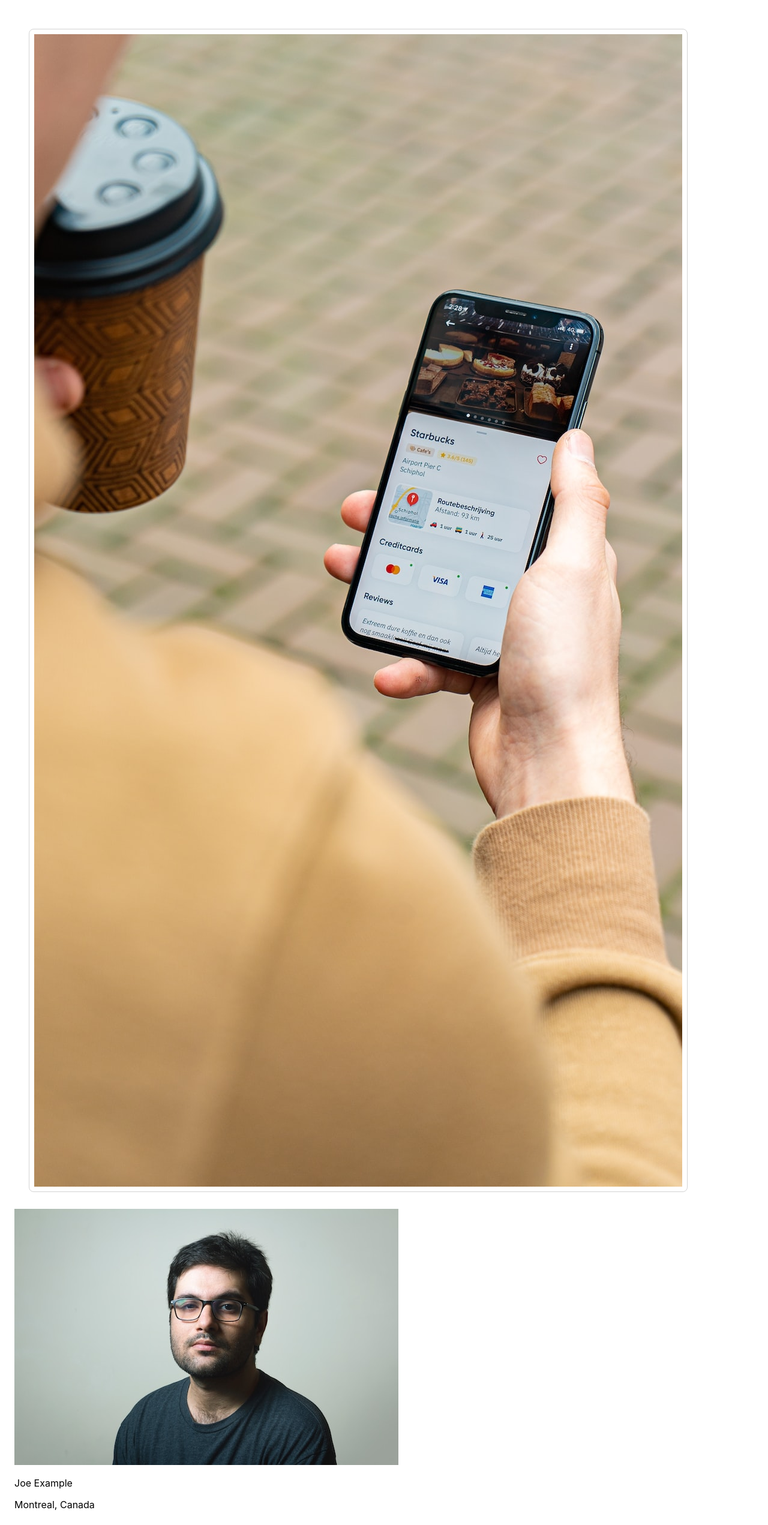
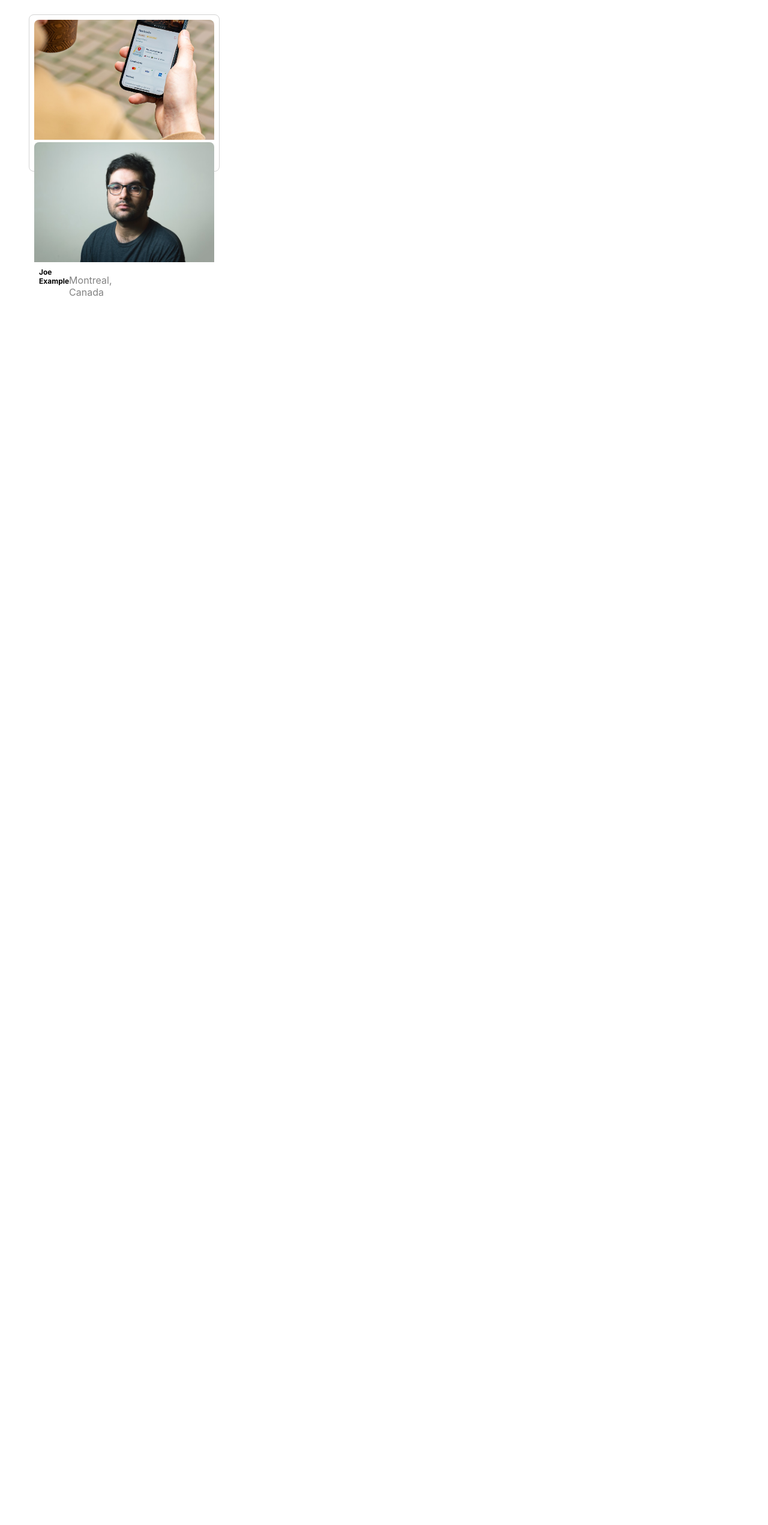
Before and after one commit to gitairman/photolabs, a React (Create React App) app in the folder frontend/: page / in a window 1280 px wide. Shown: the whole page at 60% size. After the commit the page ends 800 px from the top, so only its background shows below. Built offline with nearby package versions, Linux system fonts and the light colour scheme; the HTML template or start-up script is replaced by a standard one.

Commit message:
added more classes to photolistitem

```diff
--- a/frontend/src/components/PhotoListItem.jsx
+++ b/frontend/src/components/PhotoListItem.jsx
@@ -5,13 +5,17 @@
 const PhotoListItem = (props) => {
   const { id, location, imageSource, username, profile } = props;
   return (
-    <div>
-      <img className="photo-list__item" src={imageSource} />
-      <img src={profile} />
-      <p>{username}</p>
-      <p>
-        {location.city}, {location.country}
-      </p>
+    <div className="photo-list__item">
+      <img className="photo-list__image" src={imageSource} />
+      <div className="photo-list__user-profile">
+        <img className="photo-list__image" src={profile} />
+        <div className="photo-list__user-details">
+          <p className="photo-list__user-info">{username}</p>
+          <p className="photo-list__user-location">
+            {location.city}, {location.country}
+          </p>
+        </div>
+      </div>
     </div>
   );
 };
```
